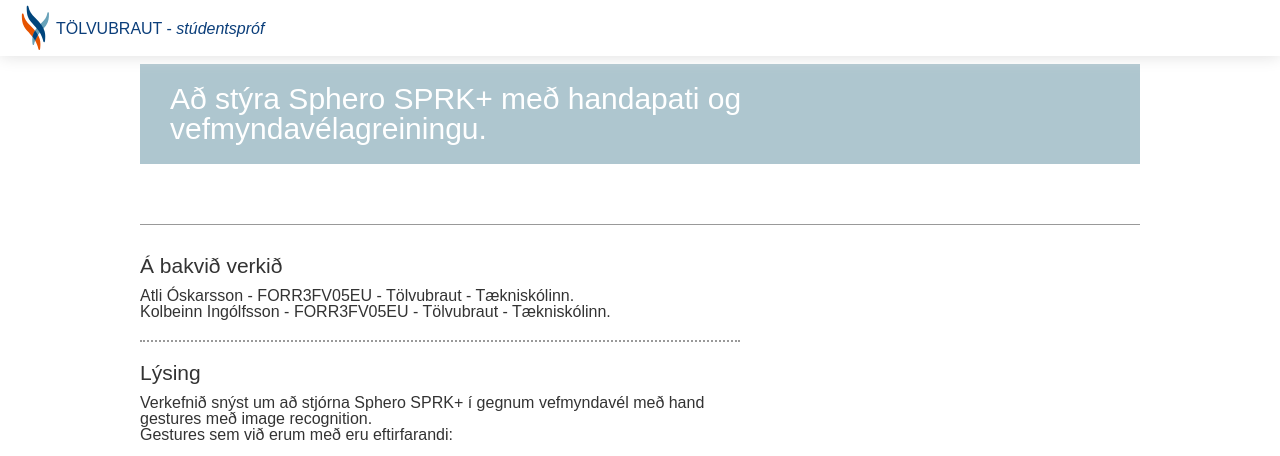
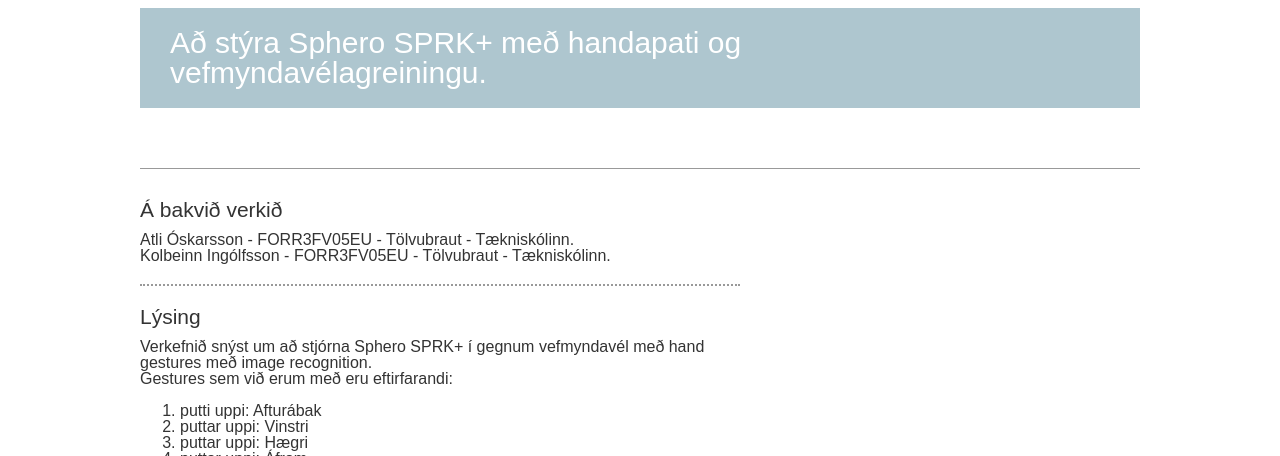
Before and after one commit to tolvubraut/FORR3FV-Vor19-AtliKolbeinn, a plain HTML site: page index.html in a window 1280 px wide. Shown: the top 456 px of the page. Drawn offline with Linux system fonts and the light colour scheme.

Commit message:
Update index.html

```diff
--- a/index.html
+++ b/index.html
@@ -4,61 +4,13 @@
     <meta charset="utf-8">
     <title>Skýrsla</title>
     <meta http-equiv="X-UA-Compatible" content="IE=edge">
-    <title>TÖLVUBRAUT - Stúdentspróf</title>
     <meta name="viewport" content="width=device-width, initial-scale=1">
-    <style>
-        body {
-            margin-top:4em;
-        }
-        .headwrapper {
-            position:fixed ;
-            top:0;
-            left:0;
-            right:0;
-            height: 3.5em;
-            background-color: #fff;
-            border: 0;
-            box-shadow: 0 0 1em #ddd;
-            z-index:99;
-        }
-        .headmenu {
-            width:100%;
-            padding: 0 1em;
-        }
-        .logo  {
-            display: flex;
-            align-content: center;
-        }
-        .logo a{
-            text-decoration: none;
-        }
-        .logo img{
-            width: 2.5em;
-            height: 3.5em;
-        }
-        .logotxt {
-            color: #0B3E7A;
-            font-family: sans-serif;
-            text-decoration: none;
-            text-align: left;
-            padding-top:1.3em;
-        }
-    </style>
-
     <link rel="stylesheet" href="style.css">
     <script src="script.js"></script>
 </head>
 
+
 <body>
-<body>
-    <div class="headwrapper">
-        <div class="headmenu">
-            <div class="logo">
-                <a href="https://tolvubraut.github.io/" title="Tölvubraut Tækniskólans"><img src="tskoli-logo.svg" title="Aftur á vef tölvubrautar"></a>
-                <a href="https://tolvubraut.github.io/" title="Tölvubraut Tækniskólans" class="logotxt">TÖLVUBRAUT - <em>stúdentspróf</em></a>
-            </div>
-        </div>
-    </div>
 	<header>
 		<div id="logo">Að stýra Sphero SPRK+ með handapati og vefmyndavélagreiningu.</div>
 	</header>
```
